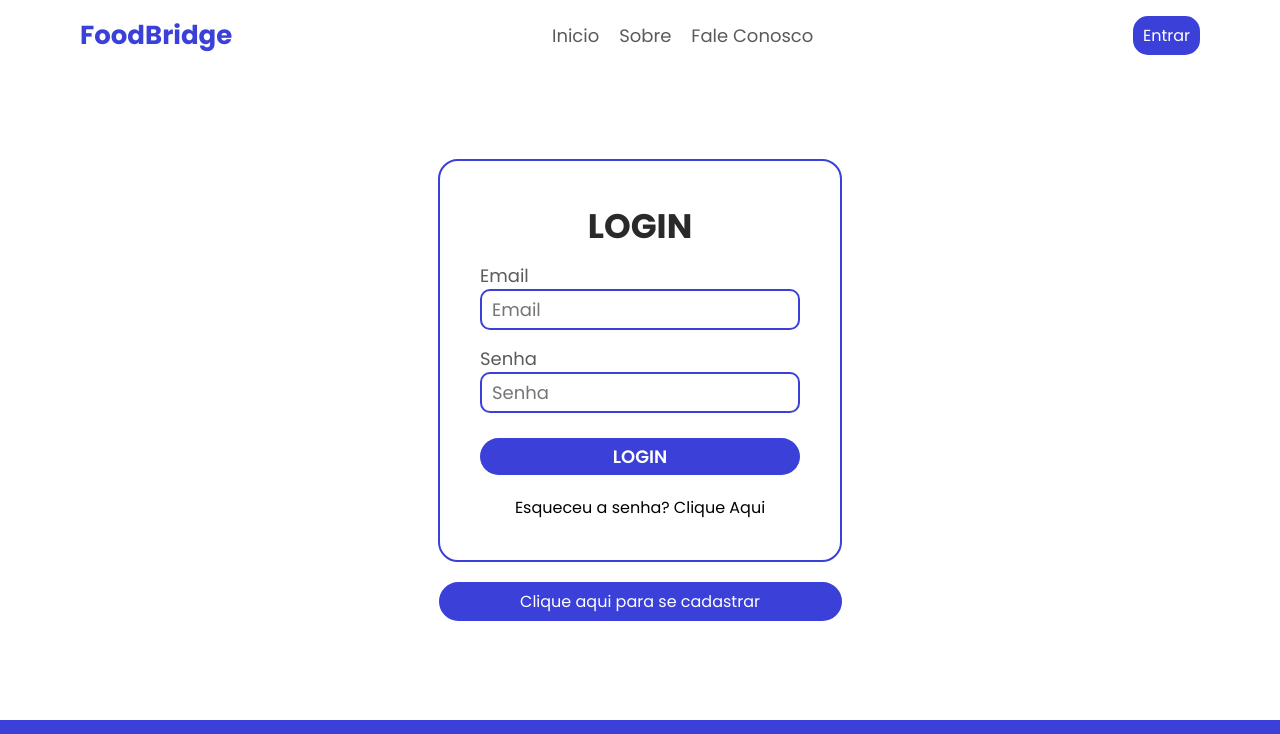
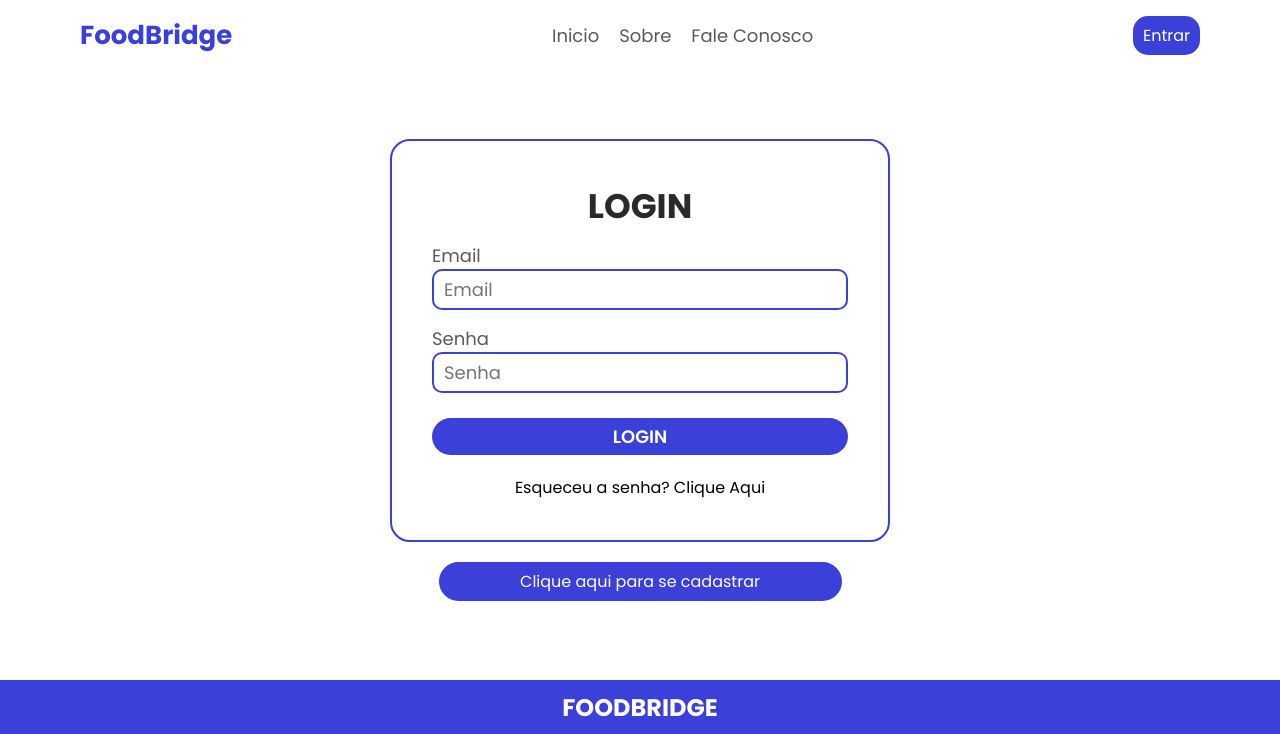
Before and after one commit to EduardoGollner0609/FoodBridge, a React (Vite) app in the folder frontend/: page /login in a window 1280 px wide. Shown: the top 734 px of the page. Built offline with nearby package versions, Linux system fonts and the light colour scheme; no server answers.

Commit message:
Responsividade Footer.

```diff
--- a/frontend/src/components/Footer/styles.css
+++ b/frontend/src/components/Footer/styles.css
@@ -32,7 +32,6 @@ footer h2 {
 }
 
 .footer-description {
-  padding: 20px 0 0 0;
   margin: auto;
   text-align: center;
 }
@@ -41,7 +40,6 @@ footer h2 {
   display: flex;
   flex-direction: column;
   justify-content: center;
-  gap: px;
 }
 
 .footer-sections ul li {
@@ -64,3 +62,17 @@ footer h2 {
   width: 35px;
   height: 35px;
 }
+
+@media (max-width: 817px) {
+  .footer-content {
+    flex-direction: column-reverse;
+    gap: 20px;
+  }
+
+  .footer-sections {
+    display: none;
+  }
+  .footer-contacts {
+    margin: 0 auto;
+  }
+}
--- a/frontend/src/routes/IntroductionPage/LoginPage/styles.css
+++ b/frontend/src/routes/IntroductionPage/LoginPage/styles.css
@@ -5,6 +5,7 @@
 .login-page-content {
   height: 80vh;
   min-height: 500px;
+  max-height: 600px;
   display: flex;
   justify-content: center;
   align-items: center;
@@ -22,6 +23,9 @@
 .card-login {
   display: flex;
   flex-direction: column;
+  align-items: center;
+  width: 100%;
+  max-width: 500px;
   gap: 10px;
   padding: 40px;
   border: 2px solid var(--fb-color-primary);
@@ -39,14 +43,18 @@
   flex-direction: column;
 }
 
+.card-login,
+.card-login form,
+.form-item-input {
+  width: 100%;
+}
+
 .card-login input {
   outline: none;
   padding: 5px 10px;
   font-size: 18px;
   border-radius: 10px;
   border: 2px solid var(--fb-color-primary);
-  width: 100%;
-  max-width: 320px;
 }
 
 .card-login label {
--- a/frontend/src/routes/IntroductionPage/TalkToUsPage/index.tsx
+++ b/frontend/src/routes/IntroductionPage/TalkToUsPage/index.tsx
@@ -13,6 +13,10 @@ export default function TalkToUsPage() {
                         <div className="card-talk-to-us-contact-item">
                             <h3>Telefone</h3>
                             <p>Cel: (027) 99265-7127</p>
+                        </div>
+                        <div className="card-talk-to-us-contact-item">
+                            <h3>Email</h3>
+                            <p>dudugollner@gmail.com</p>
                         </div>
                         <div className="card-talk-to-us-contact-item">
                             <h3>Redes Sociais</h3>
--- a/frontend/src/routes/IntroductionPage/TalkToUsPage/styles.css
+++ b/frontend/src/routes/IntroductionPage/TalkToUsPage/styles.css
@@ -1,7 +1,5 @@
 #section-talk-to-us-page {
   padding: 0 20px;
-  height: 80vh;
-  max-height: 550px;
 }
 
 .talk-to-us-content h2 {
```
